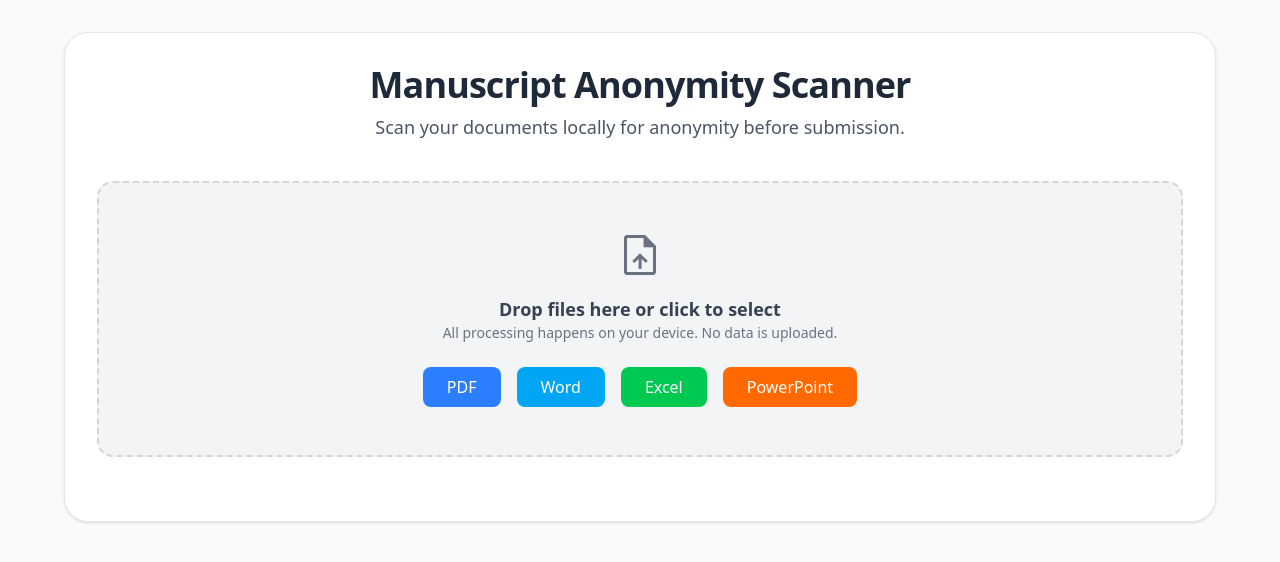
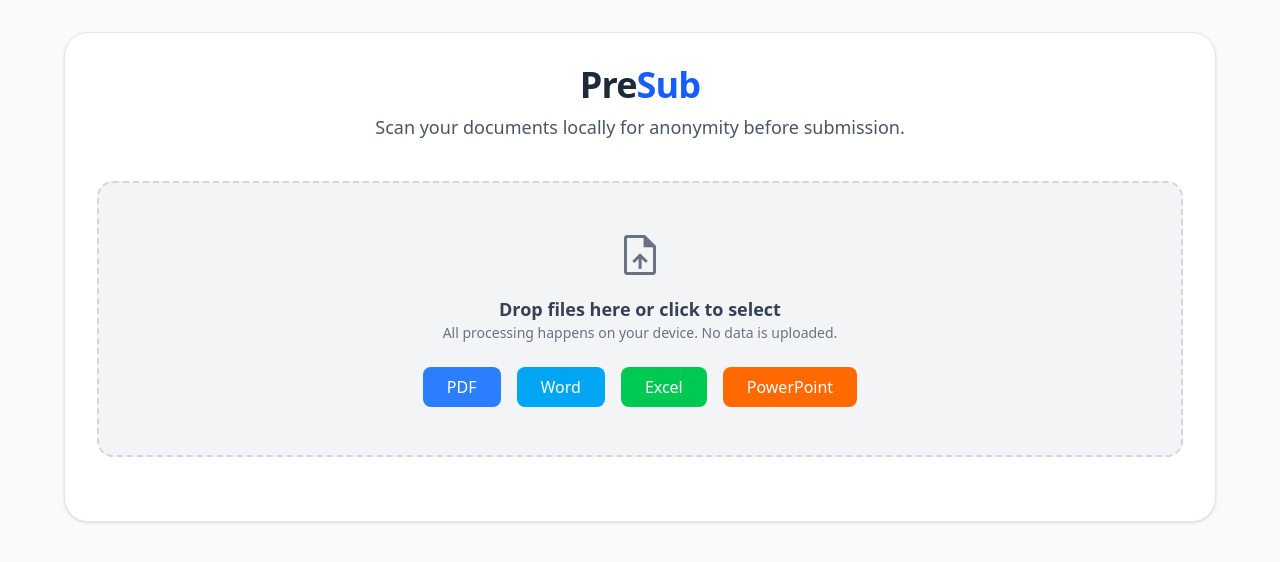
Before and after one commit to Gigacore/PreSub, a React (Vite) app: page / in a window 1280 px wide. Shown: the top 562 px of the page. Built offline with nearby package versions, Linux system fonts and the light colour scheme.

Commit message:
renamed application

```diff
--- a/index.html
+++ b/index.html
@@ -5,7 +5,7 @@
     <link rel="icon" type="image/svg+xml" href="/vite.svg" />
     <meta name="theme-color" content="#ffffff" />
     <meta name="viewport" content="width=device-width, initial-scale=1.0" />
-    <title>Manuscript Anonymity Scanner</title>
+    <title>PreSub</title>
     <link href="https://fonts.googleapis.com/css2?family=Inter:wght@400;500;600;700&display=swap" rel="stylesheet" />
     <link href="https://fonts.googleapis.com/css2?family=Material+Symbols+Outlined" rel="stylesheet" />
   </head>
--- a/package.json
+++ b/package.json
@@ -1,5 +1,5 @@
 {
-  "name": "app",
+  "name": "presub",
   "private": true,
   "version": "0.0.0",
   "type": "module",
--- a/src/components/Header.tsx
+++ b/src/components/Header.tsx
@@ -1,7 +1,9 @@
 function Header() {
   return (
     <header className="text-center text-gray-800 mb-10">
-      <h1 className="text-4xl font-bold tracking-tight">Manuscript Anonymity Scanner</h1>
+      <h1 className="text-4xl font-bold tracking-tight">
+        Pre<span className="text-blue-600">Sub</span>
+      </h1>
       <p className="text-lg mt-2 text-gray-600">
         Scan your documents locally for anonymity before submission.
       </p>
--- a/vite.config.ts
+++ b/vite.config.ts
@@ -16,8 +16,8 @@
       srcDir: 'src',
       filename: 'sw.ts',
       manifest: {
-        name: 'Manuscript Anonymity Scanner',
-        short_name: 'AnonScan',
+        name: 'PreSub',
+        short_name: 'PreSub',
         description: 'Scan documents for anonymity before submission.',
         display: 'standalone',
         background_color: '#ffffff',
```
